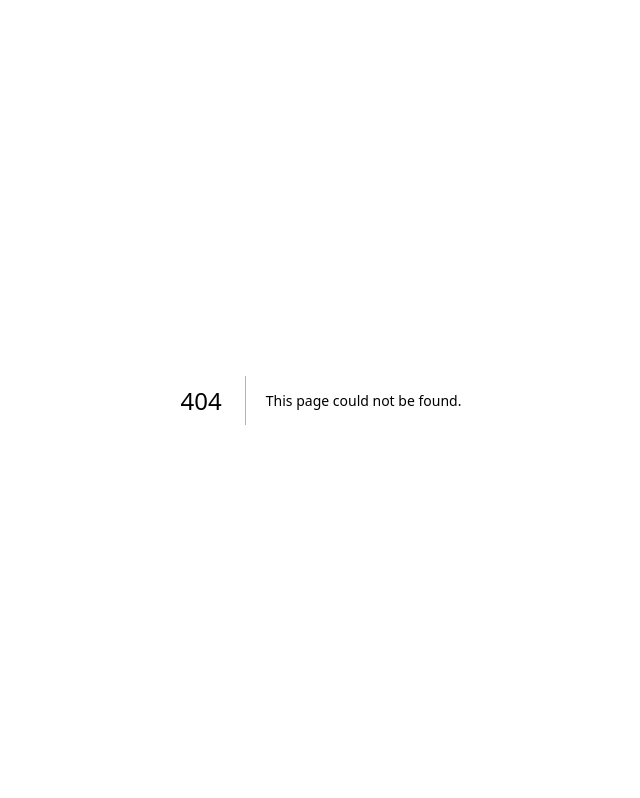
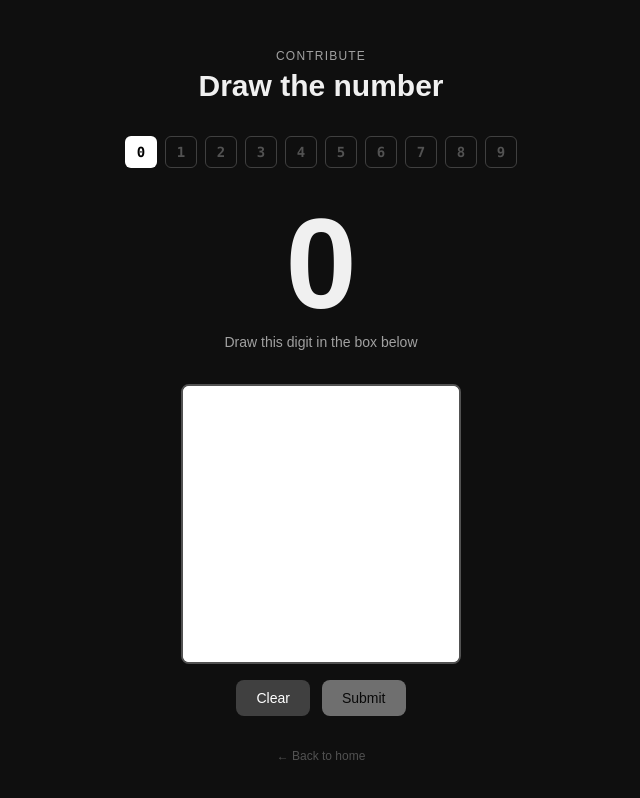
Before and after one commit to nmiklavcic/num-rec, a Next.js app in the folder frontend/: page /contribute in a window 1280 px wide. Before the commit this address had no page. Shown: the top 798 px of the page, without its empty margins (319-959 px from the left). Built offline with nearby package versions, Linux system fonts and the light colour scheme.

Commit message:
Added contribute page without backend

```diff
--- /dev/null
+++ b/frontend/app/contribute/page.tsx
@@ -0,0 +1,114 @@
+"use client";
+
+import { useState, useCallback } from "react";
+import Link from "next/link";
+import Canvas from "@/components/Canvas";
+
+const DIGITS = [0, 1, 2, 3, 4, 5, 6, 7, 8, 9];
+
+type StepState = "drawing" | "submitting" | "done";
+
+export default function ContributePage() {
+  const [currentIndex, setCurrentIndex] = useState(0);
+  const [pageState, setPageState] = useState<StepState>("drawing");
+  const [error, setError] = useState<string | null>(null);
+  const [canvasKey, setCanvasKey] = useState(0); // force Canvas remount to clear it
+
+  const currentDigit = DIGITS[currentIndex];
+  const isComplete = pageState === "done";
+
+  const handleSubmit = useCallback(async (imageDataUrl: string) => {
+    setPageState("submitting");
+    setError(null);
+
+    try {
+      const res = await fetch("/api/contribute", {
+        method: "POST",
+        headers: { "Content-Type": "application/json" },
+        body: JSON.stringify({ digit: currentDigit, image: imageDataUrl }),
+      });
+
+      if (!res.ok) {
+        const data = await res.json().catch(() => ({}));
+        throw new Error(data.error ?? `Server error ${res.status}`);
+      }
+
+      if (currentIndex + 1 >= DIGITS.length) {
+        setPageState("done");
+      } else {
+        setCurrentIndex((i) => i + 1);
+        setCanvasKey((k) => k + 1); // remount canvas → clears drawing
+        setPageState("drawing");
+      }
+    } catch (e) {
+      setError(e instanceof Error ? e.message : "Unknown error");
+      setPageState("drawing");
+    }
+  }, [currentDigit, currentIndex]);
+
+  if (isComplete) {
+    return (
+      <main className="min-h-screen flex flex-col items-center justify-center gap-6 px-4">
+        <span className="text-6xl">🎉</span>
+        <h2 className="text-2xl font-bold">Thank you!</h2>
+        <p className="text-neutral-400 text-sm text-center max-w-xs">
+          You've submitted all 10 digits. Your samples will help improve the model.
+        </p>
+        <Link
+          href="/"
+          className="mt-4 px-5 py-2 rounded-lg bg-white text-black text-sm font-medium hover:bg-neutral-200 transition-colors"
+        >
+          Back to home
+        </Link>
+      </main>
+    );
+  }
+
+  return (
+    <main className="min-h-screen flex flex-col items-center justify-center gap-8 px-4 py-12">
+      {/* Header */}
+      <div className="flex flex-col items-center gap-1 text-center">
+        <p className="text-neutral-400 text-xs uppercase tracking-widest">Contribute</p>
+        <h1 className="text-3xl font-bold">Draw the number</h1>
+      </div>
+
+      {/* Digit progress */}
+      <div className="flex gap-2">
+        {DIGITS.map((d, i) => (
+          <div
+            key={d}
+            className={`w-8 h-8 rounded-md flex items-center justify-center text-sm font-mono font-bold transition-colors ${
+              i < currentIndex
+                ? "bg-neutral-700 text-neutral-500"
+                : i === currentIndex
+                ? "bg-white text-black"
+                : "border border-neutral-700 text-neutral-600"
+            }`}
+          >
+            {d}
+          </div>
+        ))}
+      </div>
+
+      {/* Big digit prompt */}
+      <div className="flex flex-col items-center gap-1">
+        <span className="text-9xl font-bold leading-none">{currentDigit}</span>
+        <p className="text-neutral-400 text-sm">Draw this digit in the box below</p>
+      </div>
+
+      {/* Canvas — key forces remount on digit change */}
+      <Canvas
+        key={canvasKey}
+        onPredict={handleSubmit}
+        isLoading={pageState === "submitting"}
+        submitLabel="Submit"
+      />
+
+      {error && <p className="text-red-400 text-sm">{error}</p>}
+
+      <Link href="/" className="text-neutral-600 hover:text-neutral-400 text-xs transition-colors">
+        ← Back to home
+      </Link>
+    </main>
+  );
+}
--- a/frontend/app/page.tsx
+++ b/frontend/app/page.tsx
@@ -1,78 +1,45 @@
-"use client";
-
-import { useState, useCallback } from "react";
-import Canvas from "@/components/Canvas";
-import Result from "@/components/Result";
-
-const BACKEND_URL = process.env.NEXT_PUBLIC_BACKEND_URL ?? "http://localhost:8000";
-
-interface PredictionResult {
-  digit: number;
-  confidence: number;
-  probabilities: number[];
-}
+import Link from "next/link";
 
 export default function Home() {
-  const [result, setResult] = useState<PredictionResult | null>(null);
-  const [error, setError] = useState<string | null>(null);
-  const [isLoading, setIsLoading] = useState(false);
-
-  const handlePredict = useCallback(async (imageDataUrl: string) => {
-    setIsLoading(true);
-    setError(null);
-
-    try {
-      const res = await fetch(`${BACKEND_URL}/predict`, {
-        method: "POST",
-        headers: { "Content-Type": "application/json" },
-        body: JSON.stringify({ image: imageDataUrl }),
-      });
-
-      if (!res.ok) {
-        const data = await res.json().catch(() => ({}));
-        throw new Error(data.error ?? `Server error ${res.status}`);
-      }
-
-      const data: PredictionResult = await res.json();
-      setResult(data);
-    } catch (e) {
-      setError(e instanceof Error ? e.message : "Unknown error");
-    } finally {
-      setIsLoading(false);
-    }
-  }, []);
-
   return (
-    <main className="min-h-screen flex flex-col items-center justify-center gap-10 px-4 py-12">
-      <div className="flex flex-col items-center gap-2">
-        <h1 className="text-3xl font-bold tracking-tight">Numeral Recognizer</h1>
-        <p className="text-neutral-400 text-sm">
-          Draw a digit (0–9) and hit Predict
+    <main className="min-h-screen flex flex-col items-center justify-center gap-12 px-4">
+      <div className="flex flex-col items-center gap-3 text-center">
+        <h1 className="text-4xl font-bold tracking-tight">
+          Handwritten Numerals Recognition
+        </h1>
+        <p className="text-neutral-400 text-sm max-w-sm">
+          A digit recognition model trained on handwritten numerals, built with Julia and Flux.jl
         </p>
       </div>
 
-      <div className="flex flex-col lg:flex-row items-center lg:items-start gap-12">
-        <Canvas onPredict={handlePredict} isLoading={isLoading} />
+      <div className="flex flex-col sm:flex-row gap-6">
+        <Link href="/predictor">
+          <div className="group flex flex-col gap-3 border border-neutral-700 hover:border-neutral-400 rounded-xl p-8 w-64 cursor-pointer transition-colors">
+            <span className="text-3xl">🔍</span>
+            <div>
+              <h2 className="text-lg font-semibold group-hover:text-white transition-colors">
+                Predictor
+              </h2>
+              <p className="text-neutral-400 text-sm mt-1">
+                Draw a digit and let the model recognize it
+              </p>
+            </div>
+          </div>
+        </Link>
 
-        <div className="w-px bg-neutral-800 self-stretch hidden lg:block" />
-
-        <div className="flex items-center justify-center min-w-[220px]">
-          {result ? (
-            <Result
-              digit={result.digit}
-              confidence={result.confidence}
-              probabilities={result.probabilities}
-            />
-          ) : (
-            <p className="text-neutral-600 text-sm">
-              {error ? (
-                <span className="text-red-400">{error}</span>
-              ) : (
-                "Result will appear here"
-              )}
-            </p>
-          )}
-        </div>
+        <Link href="/contribute">
+          <div className="group flex flex-col gap-3 border border-neutral-700 hover:border-neutral-400 rounded-xl p-8 w-64 cursor-pointer transition-colors">
+            <span className="text-3xl">✏️</span>
+            <div>
+              <h2 className="text-lg font-semibold group-hover:text-white transition-colors">
+                Contribute
+              </h2>
+              <p className="text-neutral-400 text-sm mt-1">
+                Write digits 0–9 to help expand the training dataset
+              </p>
+            </div>
+          </div>
+        </Link>
       </div>
     </main>
   );
--- /dev/null
+++ b/frontend/app/predictor/page.tsx
@@ -0,0 +1,79 @@
+"use client";
+
+import { useState, useCallback } from "react";
+import Canvas from "@/components/Canvas";
+import Result from "@/components/Result";
+
+const BACKEND_URL = process.env.NEXT_PUBLIC_BACKEND_URL ?? "http://localhost:8000";
+
+interface PredictionResult {
+  digit: number;
+  confidence: number;
+  probabilities: number[];
+}
+
+export default function Home() {
+  const [result, setResult] = useState<PredictionResult | null>(null);
+  const [error, setError] = useState<string | null>(null);
+  const [isLoading, setIsLoading] = useState(false);
+
+  const handlePredict = useCallback(async (imageDataUrl: string) => {
+    setIsLoading(true);
+    setError(null);
+
+    try {
+      const res = await fetch(`${BACKEND_URL}/predict`, {
+        method: "POST",
+        headers: { "Content-Type": "application/json" },
+        body: JSON.stringify({ image: imageDataUrl }),
+      });
+
+      if (!res.ok) {
+        const data = await res.json().catch(() => ({}));
+        throw new Error(data.error ?? `Server error ${res.status}`);
+      }
+
+      const data: PredictionResult = await res.json();
+      setResult(data);
+    } catch (e) {
+      setError(e instanceof Error ? e.message : "Unknown error");
+    } finally {
+      setIsLoading(false);
+    }
+  }, []);
+
+  return (
+    <main className="min-h-screen flex flex-col items-center justify-center gap-10 px-4 py-12">
+      <div className="flex flex-col items-center gap-2">
+        <h1 className="text-3xl font-bold tracking-tight">Numeral Recognizer</h1>
+        <p className="text-neutral-400 text-sm">
+          Draw a digit (0–9) and hit Predict
+        </p>
+      </div>
+
+      <div className="flex flex-col lg:flex-row items-center lg:items-start gap-12">
+        <Canvas onPredict={handlePredict} isLoading={isLoading} />
+
+        <div className="w-px bg-neutral-800 self-stretch hidden lg:block" />
+
+        <div className="flex items-center justify-center min-w-[220px]">
+          {result ? (
+            <Result
+              digit={result.digit}
+              confidence={result.confidence}
+              probabilities={result.probabilities}
+            />
+          ) : (
+            <p className="text-neutral-600 text-sm">
+              {error ? (
+                <span className="text-red-400">{error}</span>
+              ) : (
+                "Result will appear here"
+              )}
+            </p>
+          )}
+        </div>
+      </div>
+    </main>
+  );
+}
--- a/frontend/components/Canvas.tsx
+++ b/frontend/components/Canvas.tsx
@@ -5,9 +5,10 @@ import { useRef, useEffect, useState, useCallback } from "react";
 interface CanvasProps {
   onPredict: (imageDataUrl: string) => void;
   isLoading: boolean;
+  submitLabel?: string;
 }
 
-export default function Canvas({ onPredict, isLoading }: CanvasProps) {
+export default function Canvas({ onPredict, isLoading, submitLabel = "Predict" }: CanvasProps) {
   const canvasRef = useRef<HTMLCanvasElement>(null);
   const isDrawing = useRef(false);
   const [isEmpty, setIsEmpty] = useState(true);
@@ -114,7 +115,7 @@ export default function Canvas({ onPredict, isLoading }: CanvasProps) {
           disabled={isEmpty || isLoading}
           className="px-5 py-2 rounded-lg bg-white text-black text-sm font-medium transition-colors disabled:opacity-40 disabled:cursor-not-allowed hover:bg-neutral-200"
         >
-          {isLoading ? "Predicting…" : "Predict"}
+          {isLoading ? `${submitLabel}…` : submitLabel}
         </button>
       </div>
     </div>
```
Also changed, not shown: 1 other file (tests, documents, lock files or other folders).
